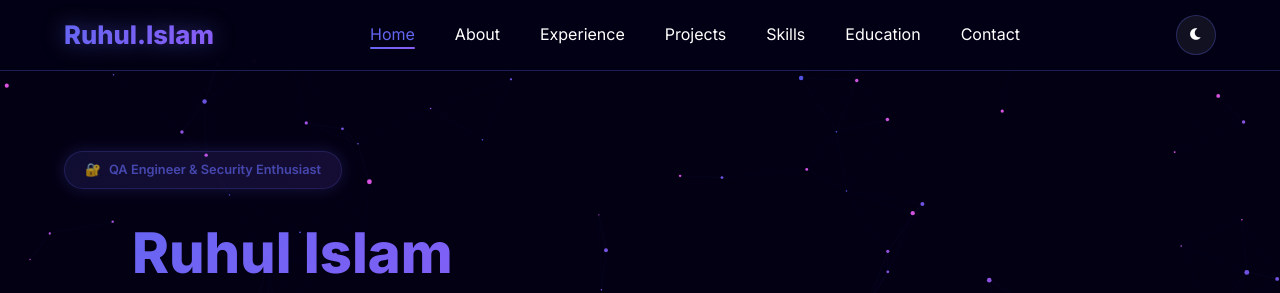
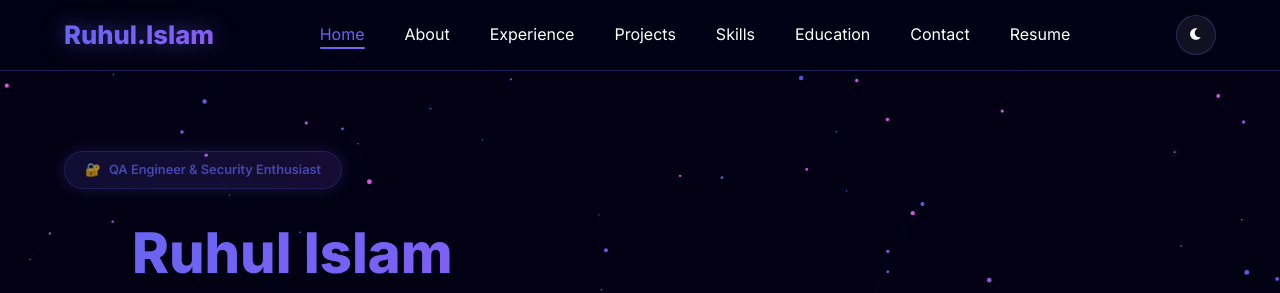
Before and after one commit to iruhul8750/ruhul-portfolio, a plain HTML site: page index.html in a window 1280 px wide. Shown: the top 293 px of the page. Drawn offline with Linux system fonts and the light colour scheme; animation ran at ten frames a second.

Commit message:
added resume link

```diff
--- a/index.html
+++ b/index.html
@@ -37,6 +37,7 @@
           <li><a href="#skills" class="nav-link">Skills</a></li>
           <li><a href="#education" class="nav-link">Education</a></li>
           <li><a href="#contact" class="nav-link">Contact</a></li>
+          <li><a href="https://iruhul8750.github.io/my_resume/resume.pdf" class="nav-link" target="_blank" rel="noopener noreferrer">Resume</a></li>
         </ul>
         <div class="hamburger">
           <span class="bar"></span>
```
